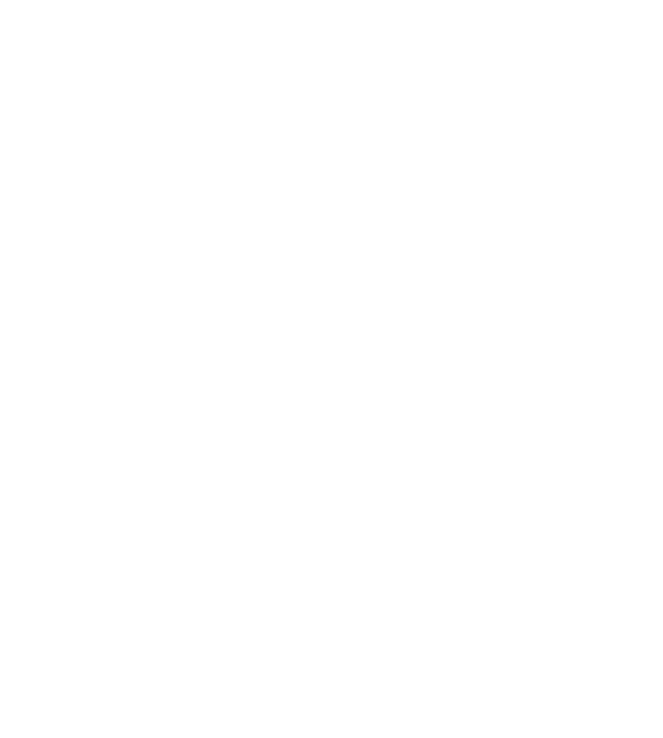
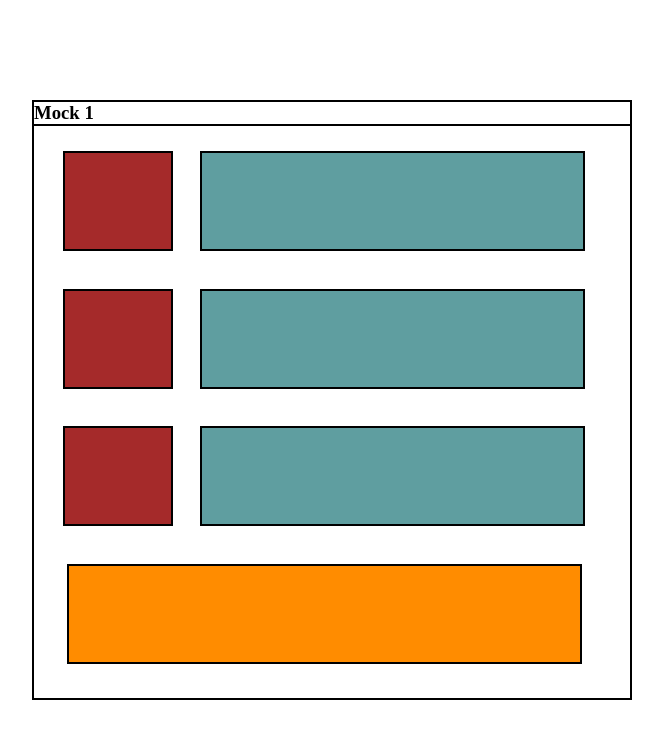
Before and after one commit to WILFLEXY/FemCode, a plain HTML site: page Flexbox_Layout/index.html in a window 1280 px wide. Shown: the whole page, without its empty margins (68-731 px from the left). Drawn offline with Linux system fonts and the light colour scheme.

Commit message:
Added documents to Part 1 index.html and style.css file

```diff
--- a/Flexbox_Layout/index.html
+++ b/Flexbox_Layout/index.html
@@ -9,6 +9,17 @@
     <link rel="stylesheet" href="style.css">
 </head>
 <body>
-
+    <div class="part1">
+        <h3 class="header1">Mock 1</h3>
+        <div class="container1">
+            <div class="small1"></div>
+            <div class="large1"></div>
+            <div class="small1"></div>
+            <div class="large1"></div>
+            <div class="small1"></div>
+            <div class="large1"></div>
+            <div class="long1"></div>
+        </div>
+    </div>
 </body>
 </html>
--- a/Flexbox_Layout/style.css
+++ b/Flexbox_Layout/style.css
@@ -0,0 +1,50 @@
+*{
+    margin: 0;
+    padding: 0;
+    box-sizing: border-box;
+}
+
+.part1 {
+border: 2px solid black;
+width: 600px;
+height: 600px;
+margin: 100px;
+}
+
+.header1 {
+    border-bottom: 2px solid black;
+}
+
+.container1 {
+    display: flex;
+    width: 550px;
+    height: 550px;
+    margin: 15px;
+    flex-wrap: wrap;
+    padding: 0px;
+    justify-content: space-around;
+}
+
+.small1 {
+    border: 2px solid black;
+    width: 110px;
+    height: 100px;
+    margin: 10px;
+    background-color: brown;
+}
+
+.large1 {
+border: 2px solid black;
+width: 385px;
+height: 100px;
+margin: 10px;
+background-color: cadetblue;
+}
+
+.long1 {
+    border: 2px solid black;
+    width: 515px;
+    height: 100px;
+    margin: 10px;
+    background-color: darkorange;
+}
```
